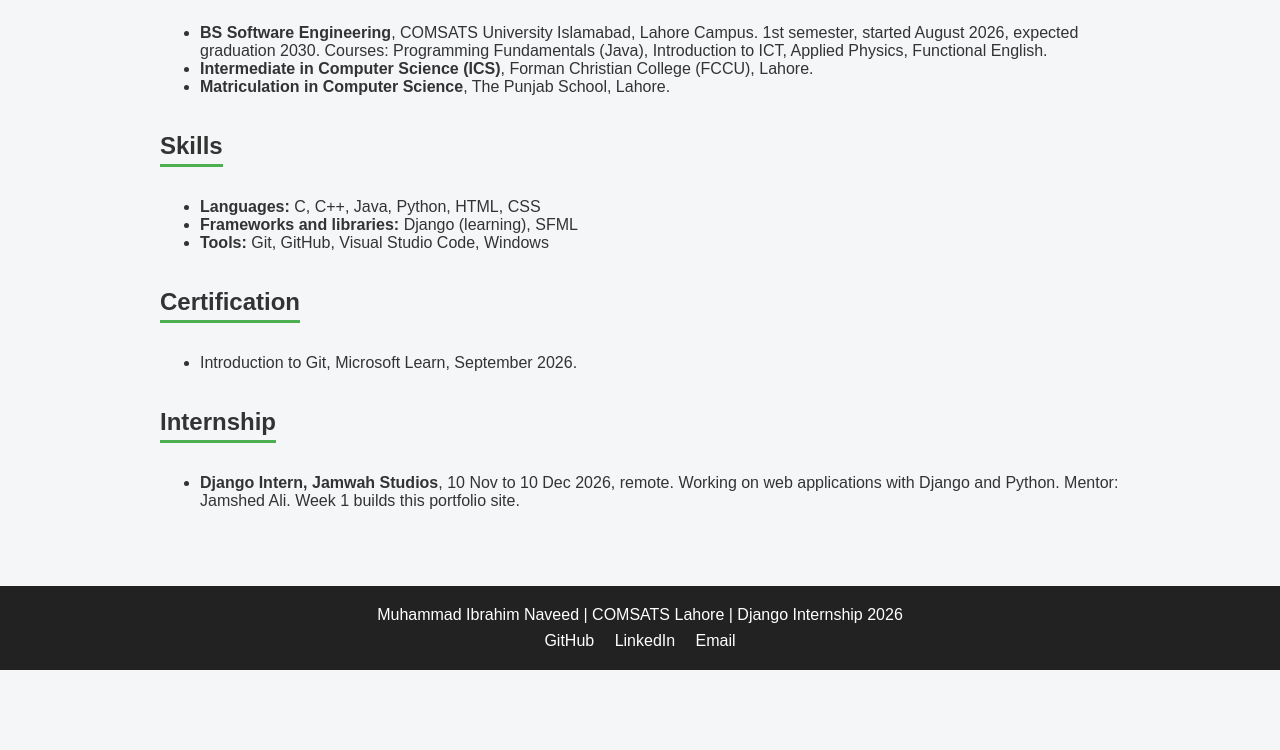
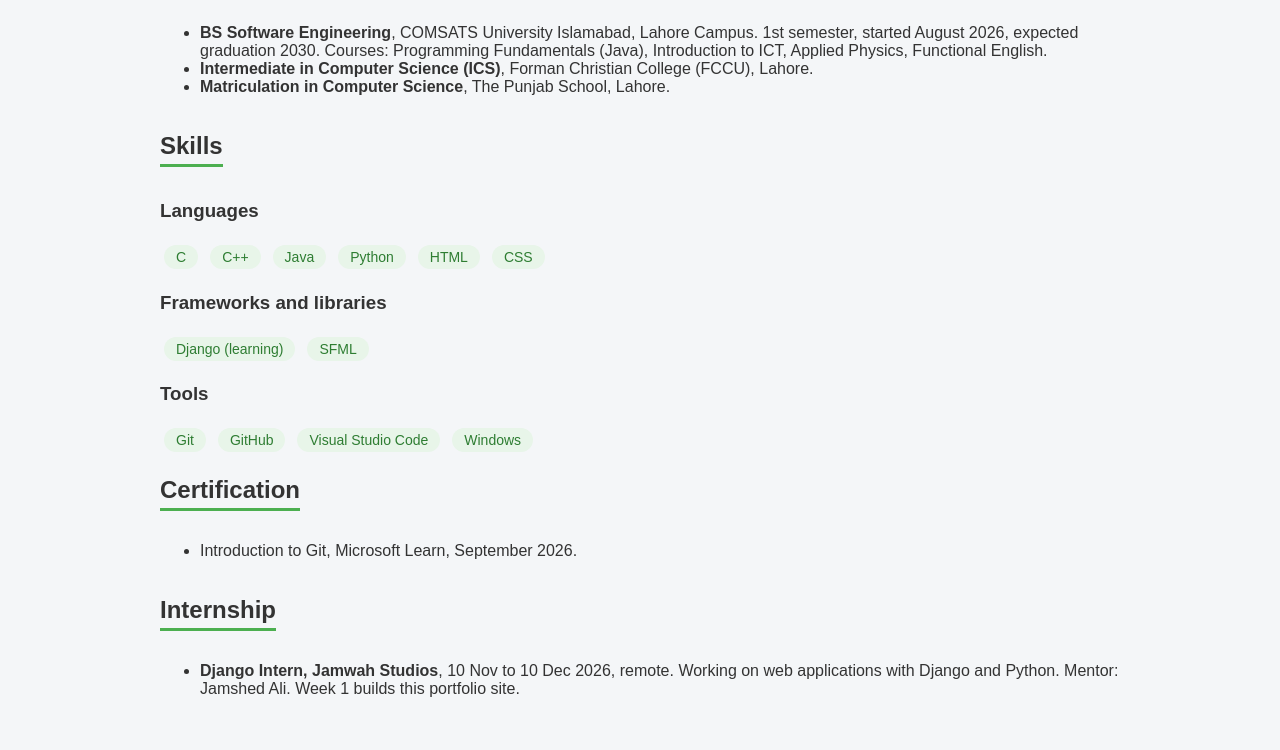
Before and after one commit to IbrahimNaveed12/django-week1, a Django app: page /about/ in a window 1280 px wide. Shown: the part 309-1059 px from the top of the page. Before the commit the page ends 979 px from the top, so only its background shows below. Run offline with Django 5.2, Linux system fonts and the light colour scheme.

Commit message:
Add skill chips to about page

```diff
--- a/pages/templates/pages/about.html
+++ b/pages/templates/pages/about.html
@@ -20,11 +20,33 @@
 
   <section>
     <h2>Skills</h2>
-    <ul>
-      <li><strong>Languages:</strong> C, C++, Java, Python, HTML, CSS</li>
-      <li><strong>Frameworks and libraries:</strong> Django (learning), SFML</li>
-      <li><strong>Tools:</strong> Git, GitHub, Visual Studio Code, Windows</li>
-    </ul>
+    <div class="skills-category">
+      <h3>Languages</h3>
+      <div class="chips-container">
+        <span class="chip">C</span>
+        <span class="chip">C++</span>
+        <span class="chip">Java</span>
+        <span class="chip">Python</span>
+        <span class="chip">HTML</span>
+        <span class="chip">CSS</span>
+      </div>
+    </div>
+    <div class="skills-category">
+      <h3>Frameworks and libraries</h3>
+      <div class="chips-container">
+        <span class="chip">Django (learning)</span>
+        <span class="chip">SFML</span>
+      </div>
+    </div>
+    <div class="skills-category">
+      <h3>Tools</h3>
+      <div class="chips-container">
+        <span class="chip">Git</span>
+        <span class="chip">GitHub</span>
+        <span class="chip">Visual Studio Code</span>
+        <span class="chip">Windows</span>
+      </div>
+    </div>
   </section>
 
   <section>
```
